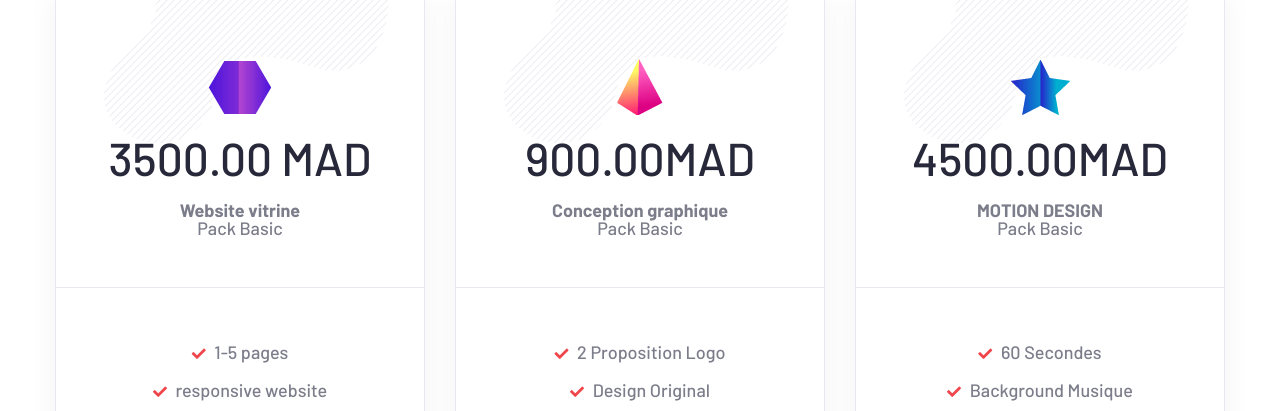
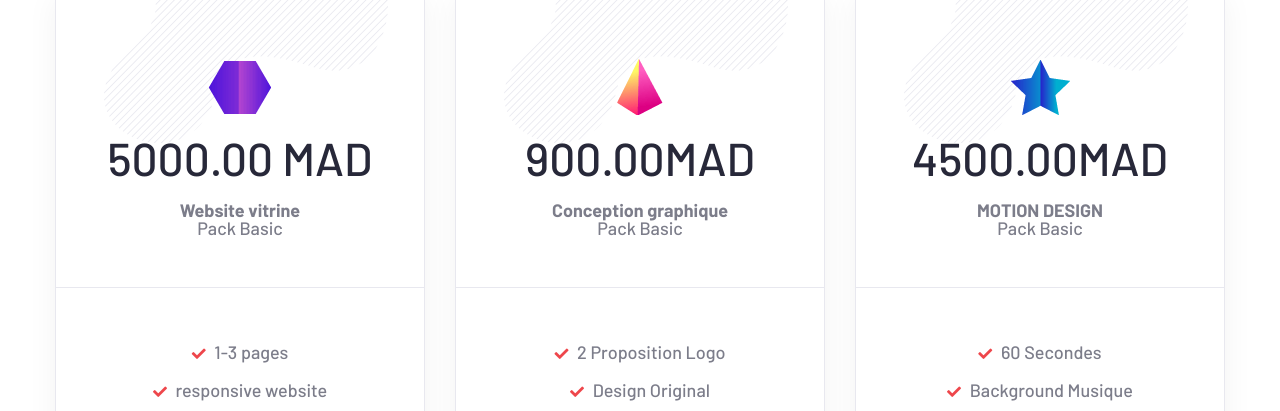
Before and after one commit to selfilali/bclik.ma, a plain HTML site: page packs-basics.html in a window 1280 px wide. Shown: the part 1020-1431 px from the top of the page. Drawn offline with Linux system fonts and the light colour scheme; files whose address does not match are found by name.

Commit message:
Update packs-basics.html

```diff
--- a/packs-basics.html
+++ b/packs-basics.html
@@ -135,11 +135,11 @@
                                     <div class="pricing-one__inner">
                                         <img src="assets/images/shapes/pricing-line-1-1.png" alt="" class="pricing-one__line">
                                         <img src="assets/images/shapes/pricing-icon-1-1.png" alt="" class="pricing-one__icon">
-                                        <h3>3500.00 MAD</h3>
+                                        <h3>5000.00 MAD</h3>
                                         <p><B>Website vitrine</B></p>
                                         <p>Pack Basic</p>
                                         <ul class="list-unstyled pricing-one__list">
-                                            <li><i class="fa fa-check"></i> 1-5 pages</li>
+                                            <li><i class="fa fa-check"></i> 1-3 pages</li>
                                             <li><i class="fa fa-check"></i> responsive website</li>
                                             <li><i class="fa fa-check"></i> Design attractive</li>
                                             <li><i class="fa fa-check"></i>  référencement naturel</li>
```
